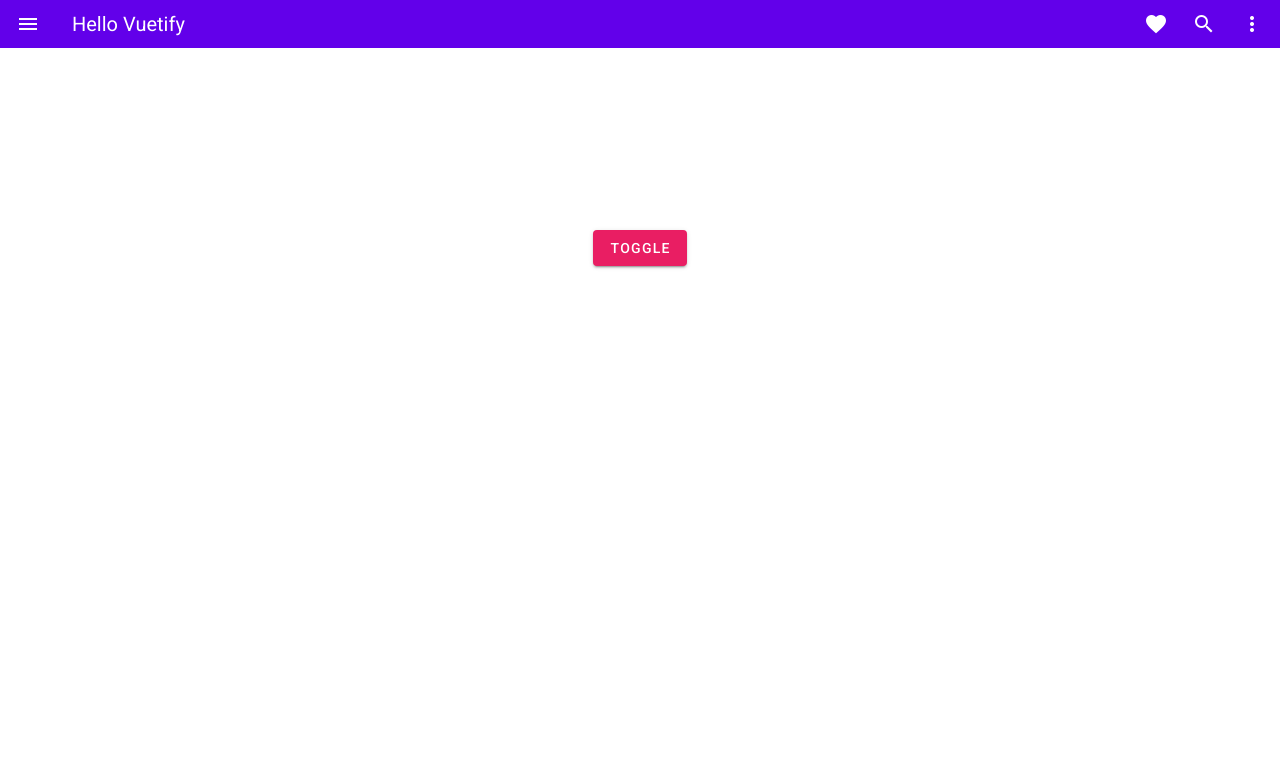
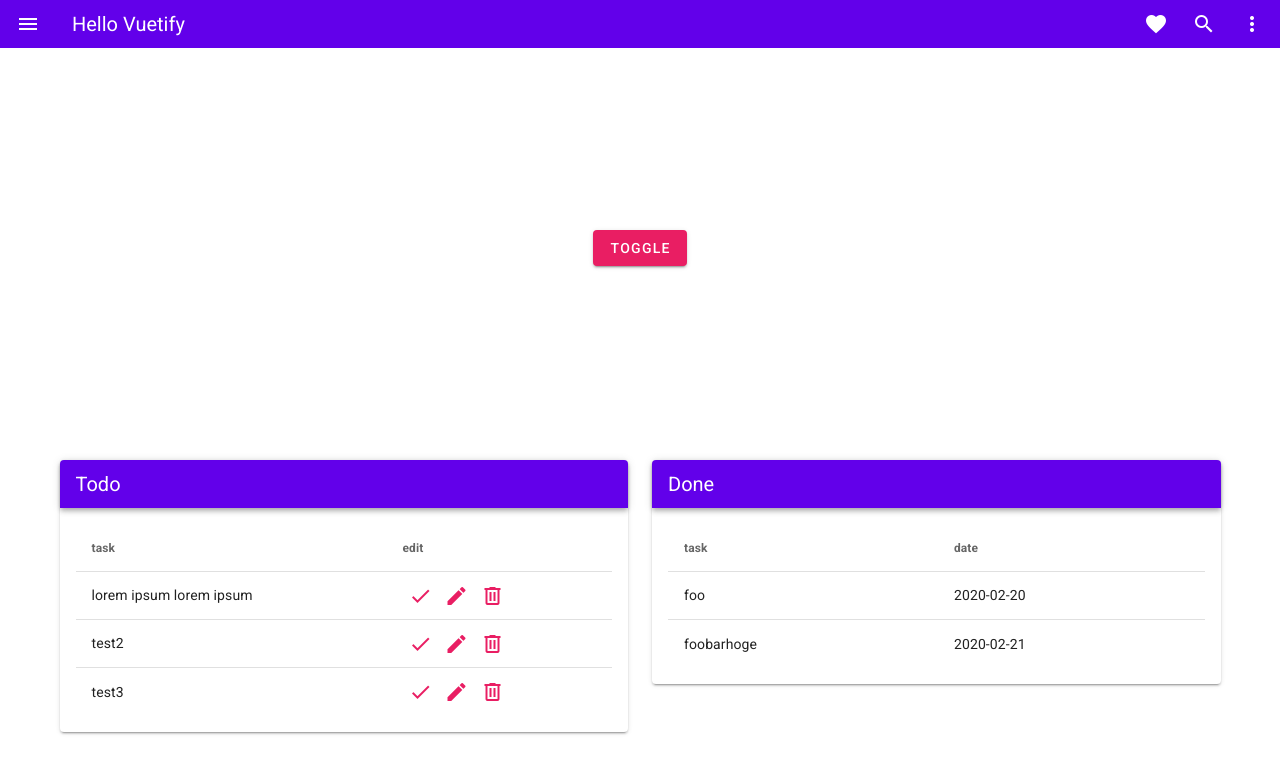
Before and after one commit to Daisky1113/frontend-4, a Vue app: page /todo in a window 1280 px wide. Shown: the top 774 px of the page. Built offline with nearby package versions, Linux system fonts and the light colour scheme.

Commit message:
viewsにtodo.vueを作ってrouteに追加

```diff
--- a/src/router/index.js
+++ b/src/router/index.js
@@ -2,6 +2,7 @@ import Vue from 'vue'
 import VueRouter from 'vue-router'
 import Home from '../views/Home.vue'
 import Login from '../views/Login.vue'
+import Todo from '../views/Todo.vue'
 Vue.use(VueRouter)
 
 const routes = [
@@ -22,6 +23,11 @@ const routes = [
     path: '/login',
     name: 'Login',
     component: Login
+  },
+  {
+    path: '/todo',
+    name: 'Todo',
+    component: Todo
   }
 ]
 
--- /dev/null
+++ b/src/views/Todo.vue
@@ -0,0 +1,57 @@
+<template>
+  <v-container>
+    <v-row>
+      <v-col cols="12" md="6">
+        <TodoTable
+          :todoDatas = "todos"
+          todoTitle = "Todo"
+        />
+      </v-col>
+      <v-col cols="12" md="6">
+        <TodoDoneTable
+          :doneDatas = "done"
+          todoTitle = "Done"
+        />
+      </v-col>
+    </v-row>
+  </v-container>
+</template>
+
+<script>
+import TodoTable from '../components/TodoTable.vue'
+import TodoDoneTable from '../components/TodoDoneTable.vue'
+export default{
+  components: {
+    TodoTable,
+    TodoDoneTable
+  },
+  data: function(){
+    return {
+      todos: [
+        {
+          name: 'lorem ipsum lorem ipsum',
+          id: 1
+        },
+        {
+          name: 'test2',
+          id: 2
+        },
+        {
+          name: 'test3',
+          id: 3
+        }
+      ],
+      done: [
+        {
+          name: 'foo',
+          date: '2020-02-20'
+        },
+        {
+          name: 'foobarhoge',
+          date: '2020-02-21'
+        }
+      ]
+    }
+  }
+}
+</script>
```
